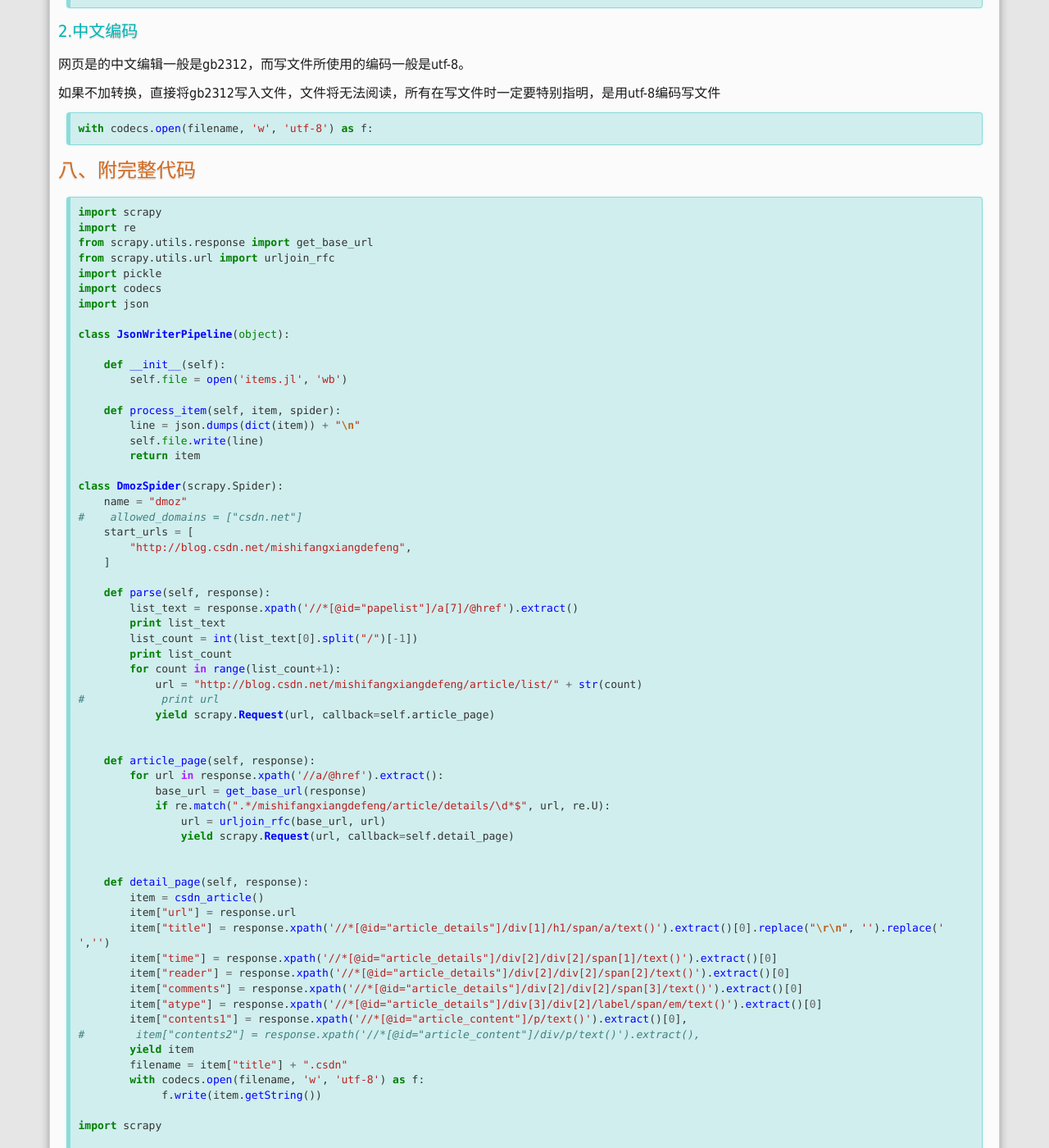
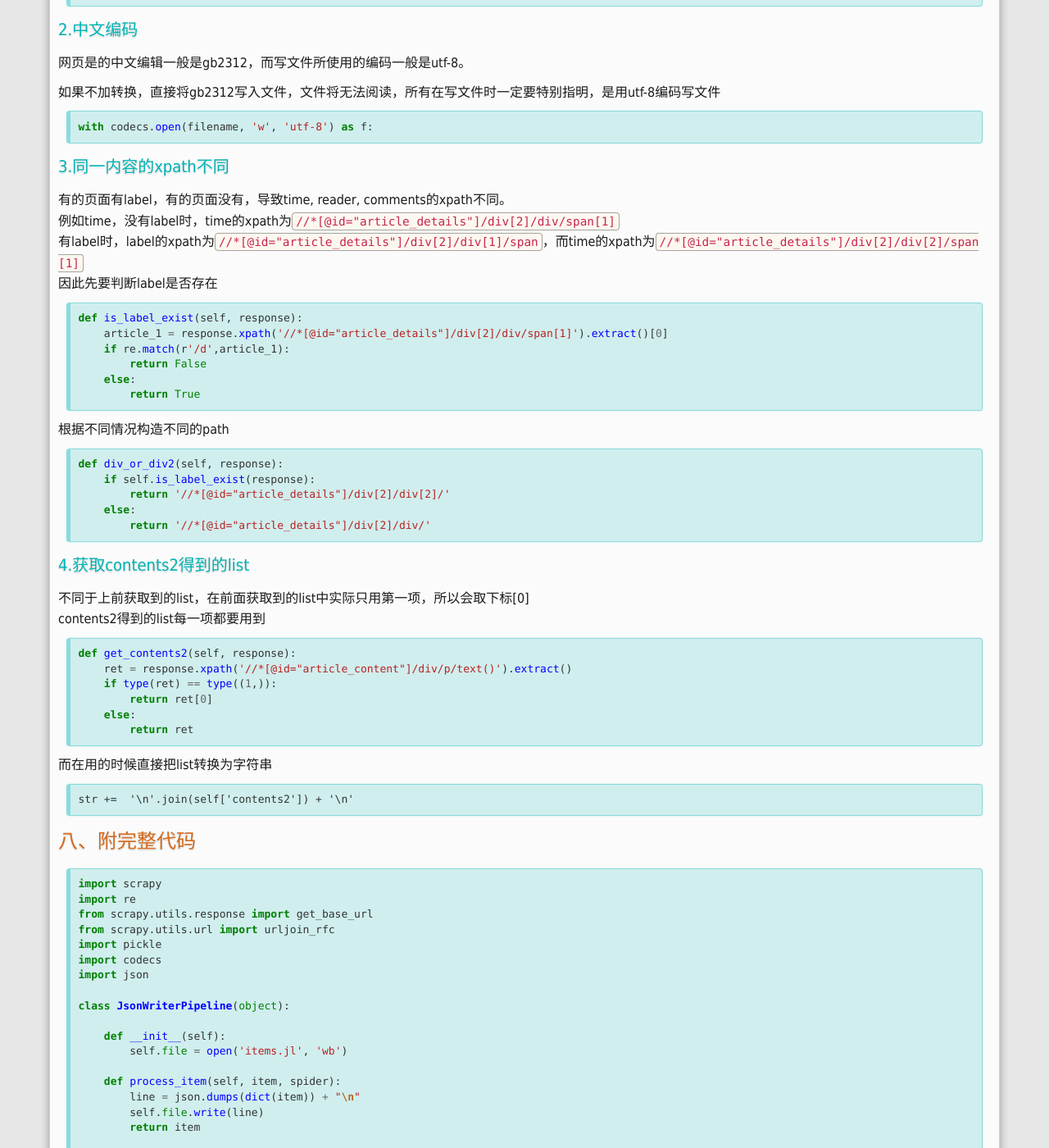
Before and after one commit to windmissing/windmissing.github.io, a Jekyll site: the page built from _posts/2016-02-25-scrapy-fetch-csdn-articles.md, in a window 1280 px wide and 1400 px high, scrolled down 4205 px. Shown: the whole window at 82% size. Built offline with Jekyll 4.4.1, drawn with Linux system fonts in a browser that asks for light colours; Markdown is read by kramdown in place of the engine named in the settings; comment, search, counter and statistics services are not loaded; some of the changed text lies outside the part shown.

Commit message:
Update 2016-02-25-scrapy-fetch-csdn-articles.md

````diff
--- a/_posts/2016-02-25-scrapy-fetch-csdn-articles.md
+++ b/_posts/2016-02-25-scrapy-fetch-csdn-articles.md
@@ -202,17 +202,17 @@
 
 为什么contents有两个呢？因为csdn的文章可以使用markdown和网页这两种不同的编辑器。使用不编辑器写出来的文章CSS样式也不同。无法判断某一篇文章使用的是哪种，所以就把两种方式的内容都获取出来了。
 
-**存储文章内容的部分还需要完善**
-
 ```python
+item = csdn_article()
 item["url"] = response.url
 item["title"] = response.xpath('//*[@id="article_details"]/div[1]/h1/span/a/text()').extract()[0].replace("\r\n", '').replace(' ','')
-item["time"] = response.xpath('//*[@id="article_details"]/div[2]/div[2]/span[1]/text()').extract()[0]
-item["reader"] = response.xpath('//*[@id="article_details"]/div[2]/div[2]/span[2]/text()').extract()[0]
-item["comments"] = response.xpath('//*[@id="article_details"]/div[2]/div[2]/span[3]/text()').extract()[0]
-item["atype"] = response.xpath('//*[@id="article_details"]/div[3]/div[2]/label/span/em/text()').extract()[0]
-item["contents1"] = response.xpath('//*[@id="article_content"]/p/text()').extract()[0],
-#        item["contents2"] = response.xpath('//*[@id="article_content"]/div/p/text()').extract(),
+prefix = self.div_or_div2(response)
+item["time"] = response.xpath(prefix + 'span[1]/text()').extract()[0]
+item["reader"] = response.xpath(prefix + 'span[2]/text()').extract()[0]
+item["comments"] = response.xpath(prefix + 'span[3]/text()').extract()[0]
+item["contents1"] = self.get_contents1(response)
+item["contents2"] = self.get_contents2(response)
+
 yield item
 ```
 
@@ -243,6 +243,46 @@
 
 ```python
 with codecs.open(filename, 'w', 'utf-8') as f:
+```
+
+##### 3.同一内容的xpath不同
+
+有的页面有label，有的页面没有，导致time, reader, comments的xpath不同。
+例如time，没有label时，time的xpath为`//*[@id="article_details"]/div[2]/div/span[1]`
+有label时，label的xpath为`//*[@id="article_details"]/div[2]/div[1]/span`，而time的xpath为`//*[@id="article_details"]/div[2]/div[2]/span[1]`
+因此先要判断label是否存在
+
+```python
+def is_label_exist(self, response):
+    article_1 = response.xpath('//*[@id="article_details"]/div[2]/div/span[1]').extract()[0]
+    if re.match(r'/d',article_1):
+        return False
+    else:
+        return True
+```
+根据不同情况构造不同的path
+```python
+def div_or_div2(self, response):
+    if self.is_label_exist(response):
+        return '//*[@id="article_details"]/div[2]/div[2]/'
+    else:
+        return '//*[@id="article_details"]/div[2]/div/'
+```
+
+##### 4.获取contents2得到的list
+不同于上前获取到的list，在前面获取到的list中实际只用第一项，所以会取下标[0]
+contents2得到的list每一项都要用到
+```python
+def get_contents2(self, response):
+    ret = response.xpath('//*[@id="article_content"]/div/p/text()').extract()
+    if type(ret) == type((1,)):
+        return ret[0]
+    else:
+        return ret
+```
+而在用的时候直接把list转换为字符串
+```
+str +=  '\n'.join(self['contents2']) + '\n'
 ```
 
 #### 八、附完整代码
@@ -280,7 +320,6 @@
         print list_count
         for count in range(list_count+1):
             url = "http://blog.csdn.net/mishifangxiangdefeng/article/list/" + str(count)
-#            print url
             yield scrapy.Request(url, callback=self.article_page)
 
 
@@ -291,17 +330,44 @@
                 url = urljoin_rfc(base_url, url)
                 yield scrapy.Request(url, callback=self.detail_page)
 
+    def div_or_div2(self, response):
+      if self.is_label_exist(response):
+        return '//*[@id="article_details"]/div[2]/div[2]/'
+      else:
+        return '//*[@id="article_details"]/div[2]/div/'
+
+    def is_label_exist(self, response):
+        article_1 = response.xpath('//*[@id="article_details"]/div[2]/div/span[1]').extract()[0]
+        if re.match(r'/d',article_1):
+            return False
+        else:
+            return True
+
+    def get_contents1(self, response):
+       for i in range(9):
+           xpath = '//*[@id="article_content"]/p[%d]/text()' % (i)
+           if response.xpath(xpath).extract():
+               ret += response.xpath(xpath).extract()[0]
+        return ret
+
+    def get_contents2(self, response):
+        ret = response.xpath('//*[@id="article_content"]/div/p/text()').extract()
+        if type(ret) == type((1,)):
+            return ret[0]
+        else:
+            return ret
 
     def detail_page(self, response):
         item = csdn_article()
         item["url"] = response.url
         item["title"] = response.xpath('//*[@id="article_details"]/div[1]/h1/span/a/text()').extract()[0].replace("\r\n", '').replace(' ','')
-        item["time"] = response.xpath('//*[@id="article_details"]/div[2]/div[2]/span[1]/text()').extract()[0]
-        item["reader"] = response.xpath('//*[@id="article_details"]/div[2]/div[2]/span[2]/text()').extract()[0]
-        item["comments"] = response.xpath('//*[@id="article_details"]/div[2]/div[2]/span[3]/text()').extract()[0]
-        item["atype"] = response.xpath('//*[@id="article_details"]/div[3]/div[2]/label/span/em/text()').extract()[0]
-        item["contents1"] = response.xpath('//*[@id="article_content"]/p/text()').extract()[0],
-#        item["contents2"] = response.xpath('//*[@id="article_content"]/div/p/text()').extract(),
+        prefix = self.div_or_div2(response)
+        item["time"] = response.xpath(prefix + 'span[1]/text()').extract()[0]
+        item["reader"] = response.xpath(prefix + 'span[2]/text()').extract()[0]
+        item["comments"] = response.xpath(prefix + 'span[3]/text()').extract()[0]
+        item["contents1"] = self.get_contents1(response)
+        item["contents2"] = self.get_contents2(response)
+
         yield item
         filename = item["title"] + ".csdn"
         with codecs.open(filename, 'w', 'utf-8') as f:
@@ -317,22 +383,17 @@
     comments = scrapy.Field()
     atype = scrapy.Field()
     contents1 = scrapy.Field()
-#    contents2 = scrapy.Field()
+    contents2 = scrapy.Field()
 
     def getString(self) :
-      str = "url: " + self['url'] + "\n"
-      str += "title: " + self['title'] + '\n'
-      str += "time: " + self['time'] + '\n'
-      str += 'reader: ' + self['reader'] + '\n'
-      str += 'comments: ' + self['comments'] + '\n'
-      str += 'atype: ' + self['atype'] + '\n'
-#      print self['contents1']
-#      print self['contents2']
-#      for text in self['contents1'] :
-#        str += text + '\n'
-#      for text in self['contents2'] :
-#        str += text + '\n'
-      return str
+        str = "url: " + self['url'] + "\n"
+        str += "title: " + self['title'] + '\n'
+        str += "time: " + self['time'] + '\n'
+        str += 'reader: ' + self['reader'] + '\n'
+        str += 'comments: ' + self['comments'] + '\n'
+        str +=  self['contents1'] + '\n'
+        str +=  '\n'.join(self['contents2']) + '\n'
+        return str
 ```
 
 #### 九、参考链接
````
